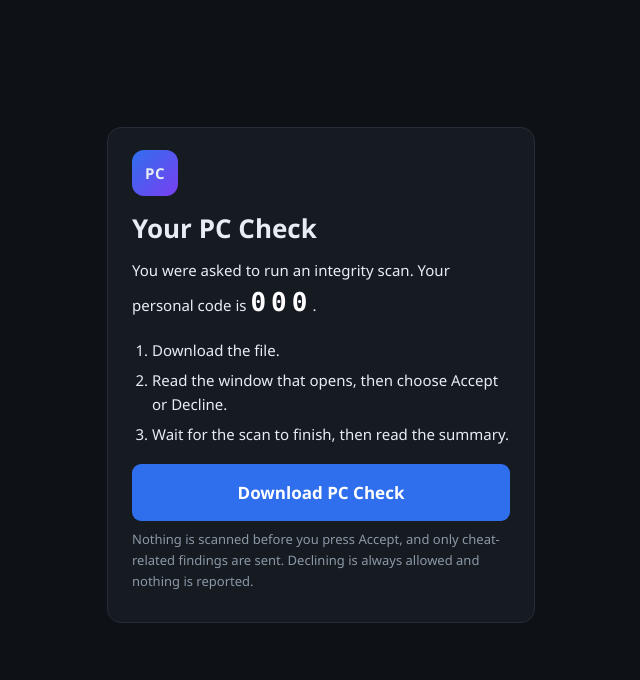
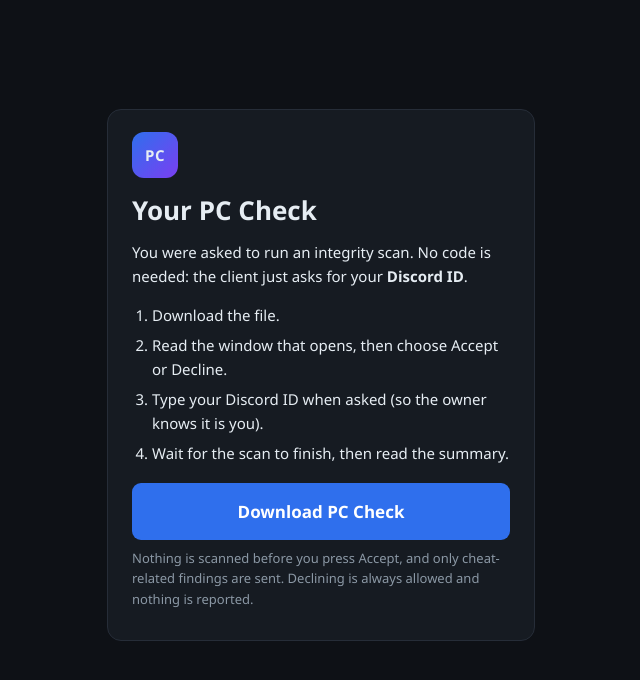
Before and after one commit to lilsky04/pccheck, a Flask app: template templates/go.html in a window 1280 px wide. Shown: the top 680 px of the page, without its empty margins (319-959 px from the left). Run offline with Flask 3, Linux system fonts and the light colour scheme; the template is opened without the code that fills it: most values are stand-ins (such as "Sample title", 1, 10 or a date in 2020); some libraries are stand-ins or nearby versions.

Commit message:
deploy templates/go.html

```diff
--- a/templates/go.html
+++ b/templates/go.html
@@ -4,33 +4,26 @@
 <meta charset="utf-8">
 <meta name="viewport" content="width=device-width, initial-scale=1">
 <meta name="robots" content="noindex, nofollow">
-<title>One-time check - {{ app_name }}</title>
+<title>Your check - {{ app_name }}</title>
 <link rel="stylesheet" href="/static/style.css">
 </head>
 <body class="centered">
 <main class="wrap narrow">
-  {% if not code %}
-    <section class="card">
-      <h1>Link expired or already used</h1>
-      <p>Every check link works <strong>once</strong> and stops working after a short while.
-         Ask a staff member for a fresh link.</p>
-    </section>
-  {% else %}
   <section class="card">
     <div class="logo">PC</div>
     <h1>Your PC Check</h1>
-      <p>You were asked to run an integrity scan. Your personal code is
-         <strong class="code">{{ code }}</strong>.</p>
+    <p>You were asked to run an integrity scan. No code is needed:
+       the client just asks for your <strong>Discord ID</strong>.</p>
     <ol class="steps">
       <li>Download the file.</li>
       <li>Read the window that opens, then choose Accept or Decline.</li>
+      <li>Type your Discord ID when asked (so the owner knows it is you).</li>
       <li>Wait for the scan to finish, then read the summary.</li>
     </ol>
     <a class="btn btn-big" href="/download">Download PC Check</a>
     <p class="tiny">Nothing is scanned before you press Accept, and only cheat-related
        findings are sent. Declining is always allowed and nothing is reported.</p>
   </section>
-  {% endif %}
 </main>
 </body>
 </html>
```
Lines whose indentation alone changed are shown as unchanged.
